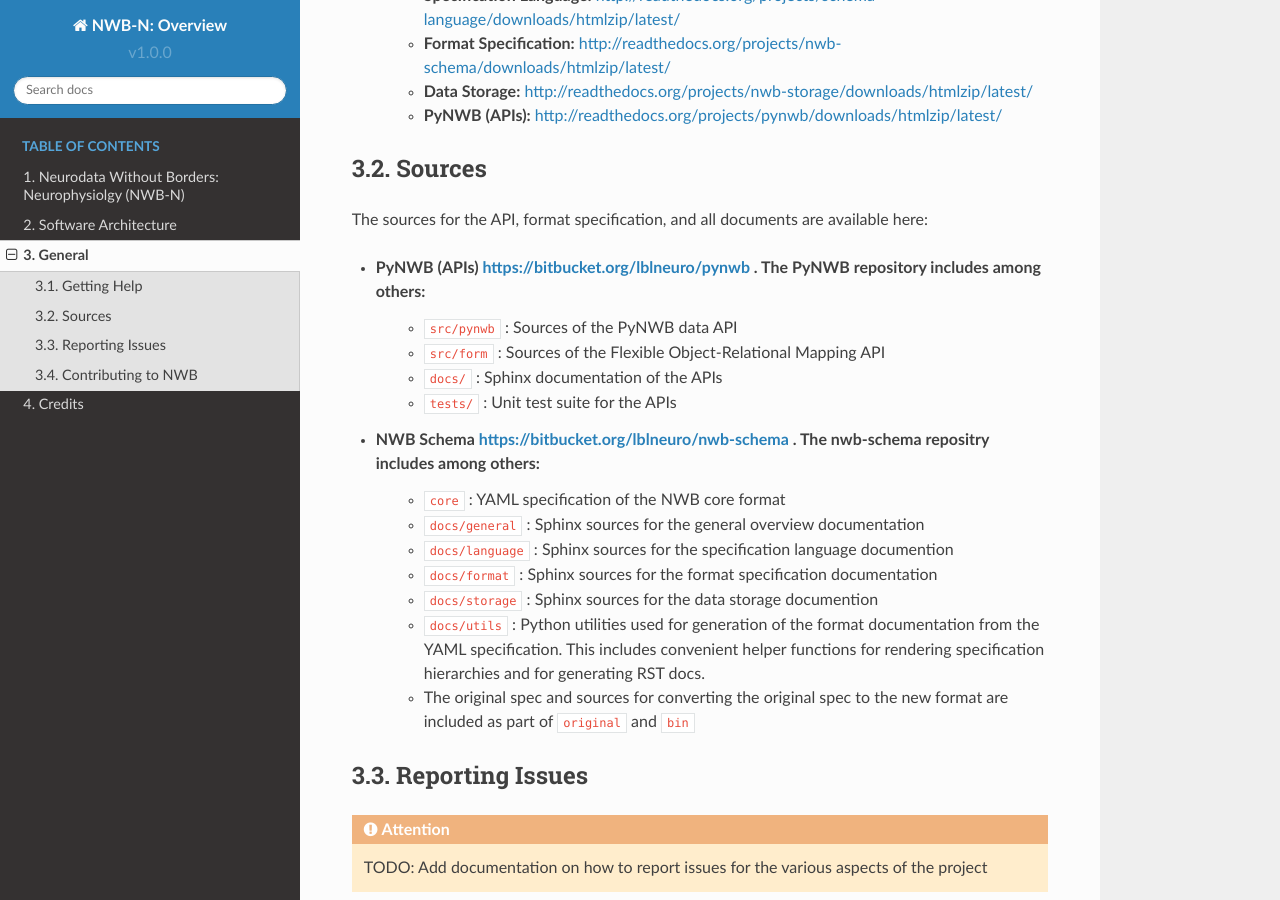
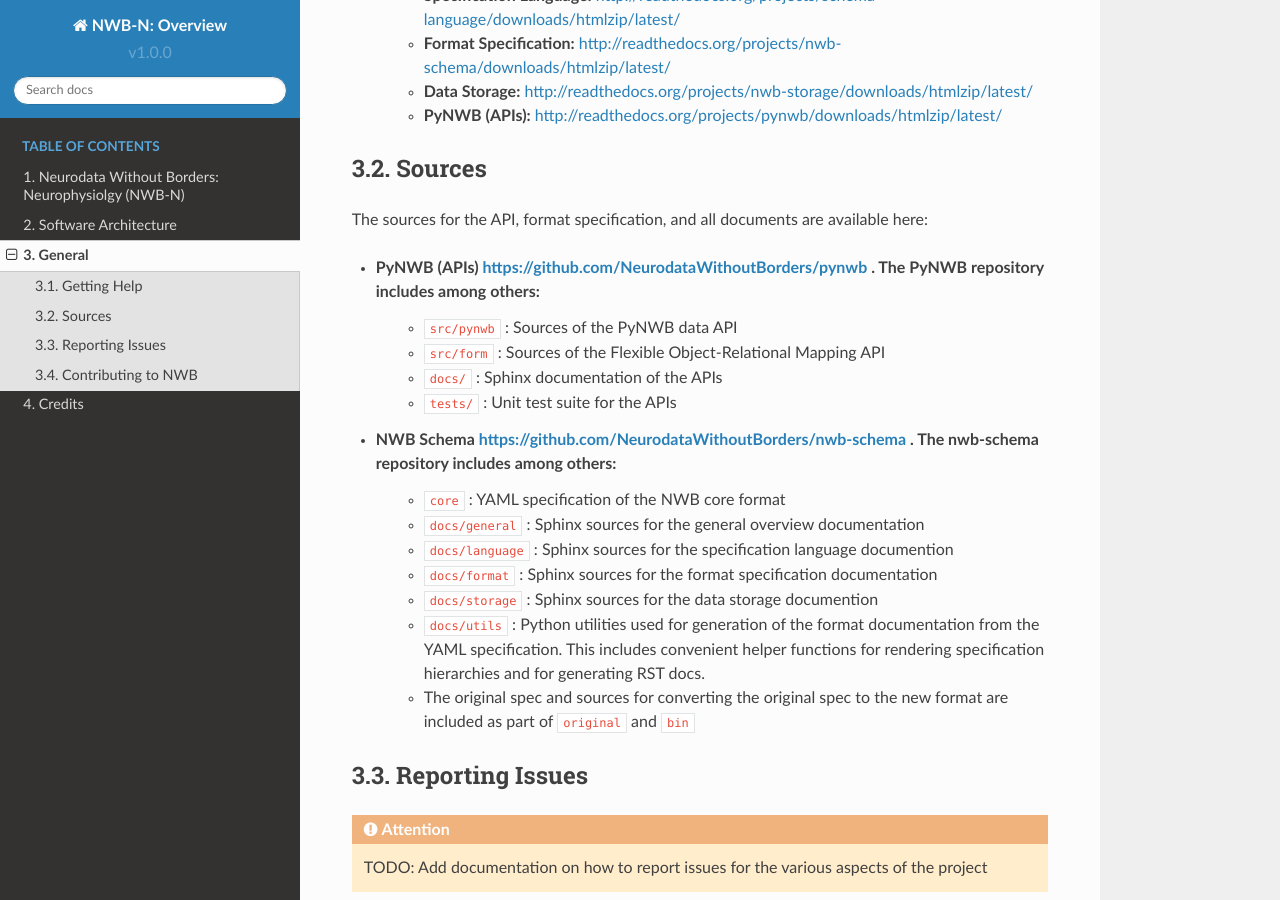
Before and after one commit to NeurodataWithoutBorders/nwb-schema, a Sphinx documentation site: the page built from docs/general/source/general.rst, in a window 1280 px wide and 900 px high, scrolled down 1060 px. Built offline with Sphinx 7.4.7 and the Read the Docs theme 2.0.0, drawn with Linux system fonts in a browser that asks for light colours.

Commit message:
Removed bitbucket links from general documentation

```diff
--- a/docs/general/source/general.rst
+++ b/docs/general/source/general.rst
@@ -39,13 +39,13 @@
 
 The sources for the API, format specification, and all documents are available here:
 
-* **PyNWB (APIs)** https://bitbucket.org/lblneuro/pynwb . The PyNWB repository includes among others:
+* **PyNWB (APIs)** https://github.com/NeurodataWithoutBorders/pynwb . The PyNWB repository includes among others:
     * ``src/pynwb`` : Sources of the PyNWB data API
     * ``src/form`` : Sources of the Flexible Object-Relational Mapping API
     * ``docs/`` : Sphinx documentation of the APIs
     * ``tests/`` : Unit test suite for the APIs
 
-* **NWB Schema** https://bitbucket.org/lblneuro/nwb-schema . The nwb-schema repositry includes among others:
+* **NWB Schema** https://github.com/NeurodataWithoutBorders/nwb-schema . The nwb-schema repository includes among others:
     * ``core`` : YAML specification of the NWB core format
     * ``docs/general`` : Sphinx sources for the general overview documentation
     * ``docs/language`` : Sphinx sources for the specification language documention
```
